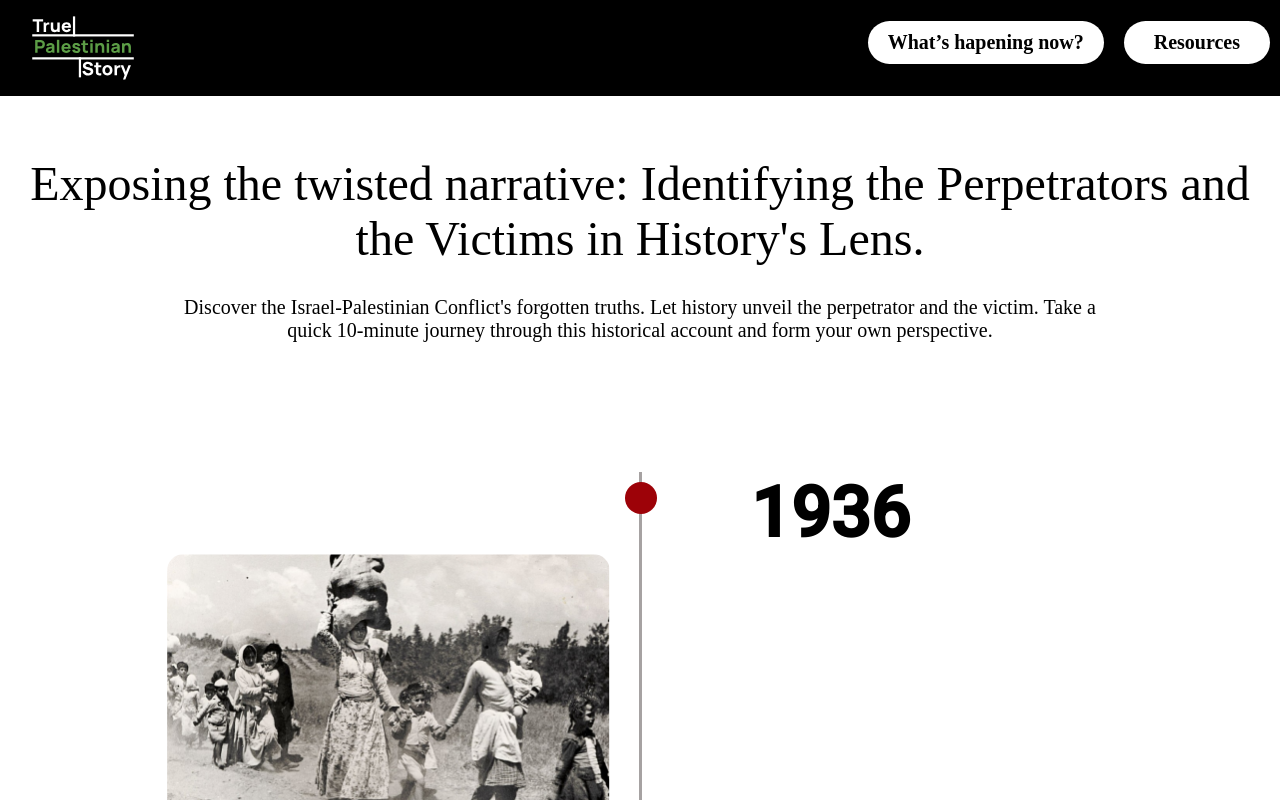
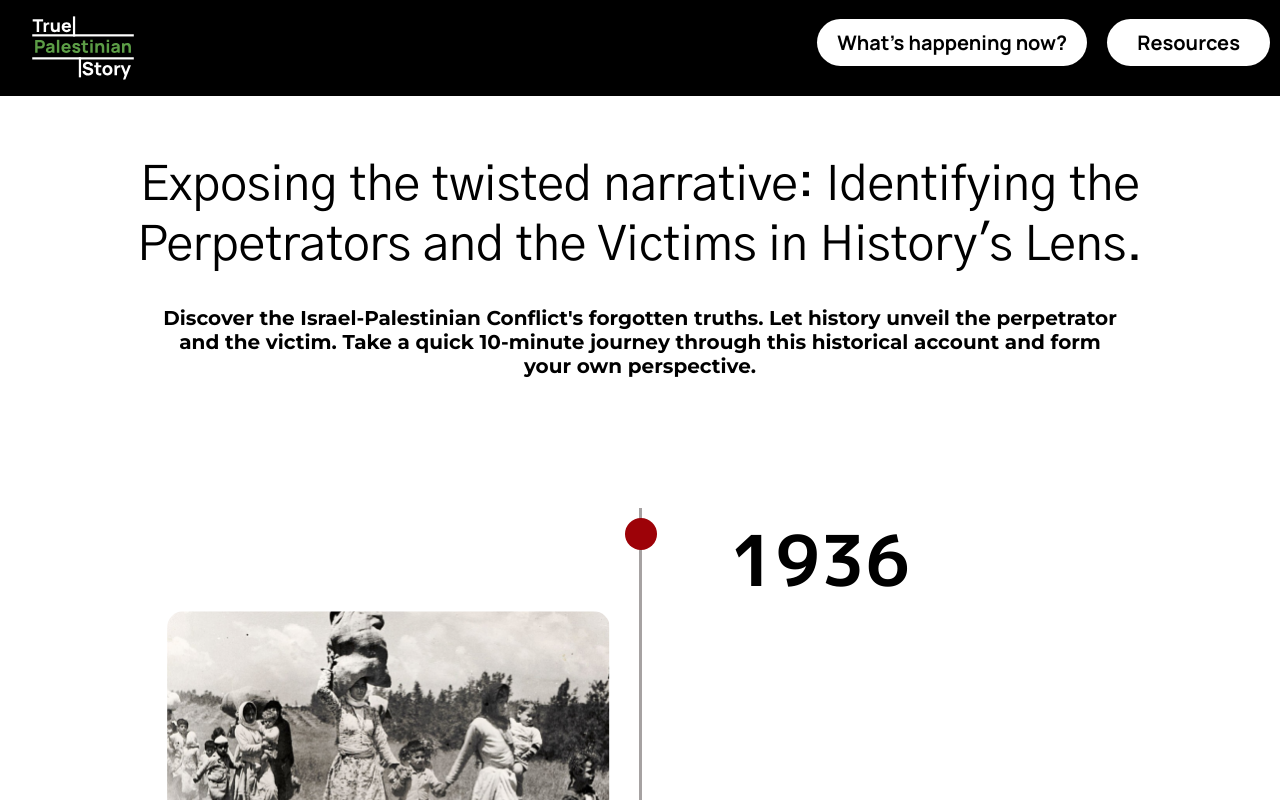
Before and after one commit to AbduallahBarmu/HackForGaza, an Angular app: page /home in a window 1280 px wide. Shown: the top 800 px of the page. Built offline with nearby package versions, Linux system fonts and the light colour scheme.

Commit message:
Add google fonts

```diff
--- a/src/app/home/hero/hero.component.css
+++ b/src/app/home/hero/hero.component.css
@@ -11,7 +11,7 @@
 .header {
   color: #000;
   text-align: center;
-  font-family: Gothic;
+  font-family: 'Gothic A1';
   font-size: 3rem;
   font-style: normal;
   font-weight: 400;
--- a/src/app/home/timeline/timeline.component.css
+++ b/src/app/home/timeline/timeline.component.css
@@ -64,7 +64,7 @@
 
 .timeline-date {
   color: #000;
-  font-family: Mplus 1p Bold;
+  font-family: 'M PLUS 1p';
   font-size: 4.375rem;
   font-style: normal;
   font-weight: 700;
@@ -117,7 +117,6 @@
 
 .event-month {
   color: #000;
-  text-align: right;
   font-family: Montserrat;
   font-size: 1rem;
   font-style: normal;
@@ -138,7 +137,7 @@
   text-transform: uppercase;
 }
 /* responsive */
-@media (max-width: 767px) {
+@media (max-width: 940px) {
   .timeline-items::before {
     left: 7px;
   }
--- a/src/app/shared/components/navbar/navbar.component.html
+++ b/src/app/shared/components/navbar/navbar.component.html
@@ -7,7 +7,7 @@
         </div>
         <div class="right">
             <ul class="nav_items">
-                <li> <button class="nav_btn"> What’s hapening now? </button></li>
+                <li> <button class="nav_btn"> What’s happening now? </button></li>
                 <li> <button class="nav_btn" id="res_btn" routerLink="/event"> Resources </button></li>
             </ul>
         </div>
--- a/src/index.html
+++ b/src/index.html
@@ -7,7 +7,7 @@
   <meta name="viewport" content="width=device-width, initial-scale=1">
   <link rel="icon" type="image/x-icon" href="favicon.ico">
   <link rel="preconnect" href="https://fonts.gstatic.com">
-  <link href="https://fonts.googleapis.com/css2?family=Roboto:wght@300;400;500&display=swap" rel="stylesheet">
+  <link href="https://fonts.googleapis.com/css2?family=Roboto:wght@300;400;500&display=swap&family=Montserrat:wght@700&family=M+PLUS+1p:wght@700&family=Gothic+A1:wght@400&family=Manrope:wght@700" rel="stylesheet">
   <link rel="preconnect" href="https://fonts.googleapis.com">
   <link rel="preconnect" href="https://fonts.gstatic.com" crossorigin>
   <link href="https://fonts.googleapis.com/icon?family=Material+Icons" rel="stylesheet">
```
